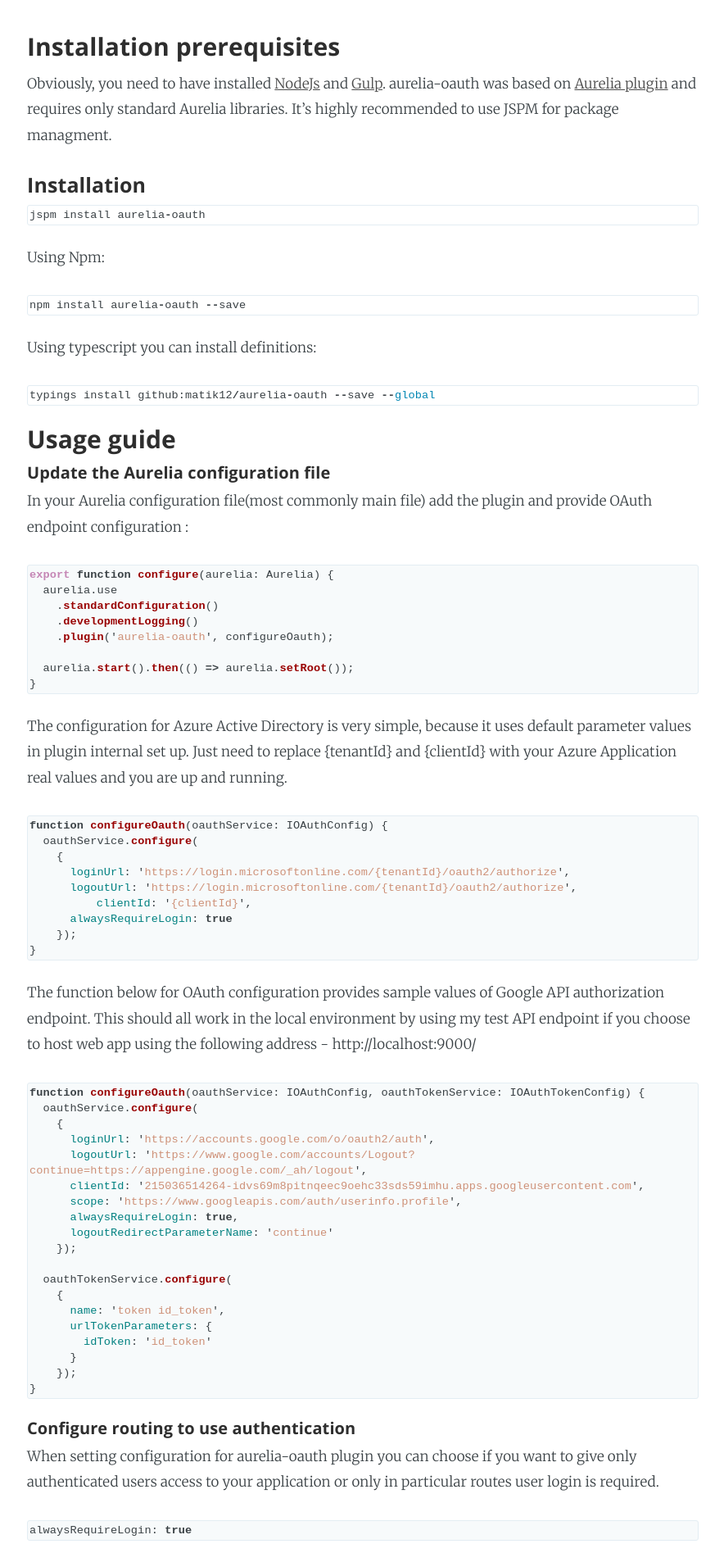
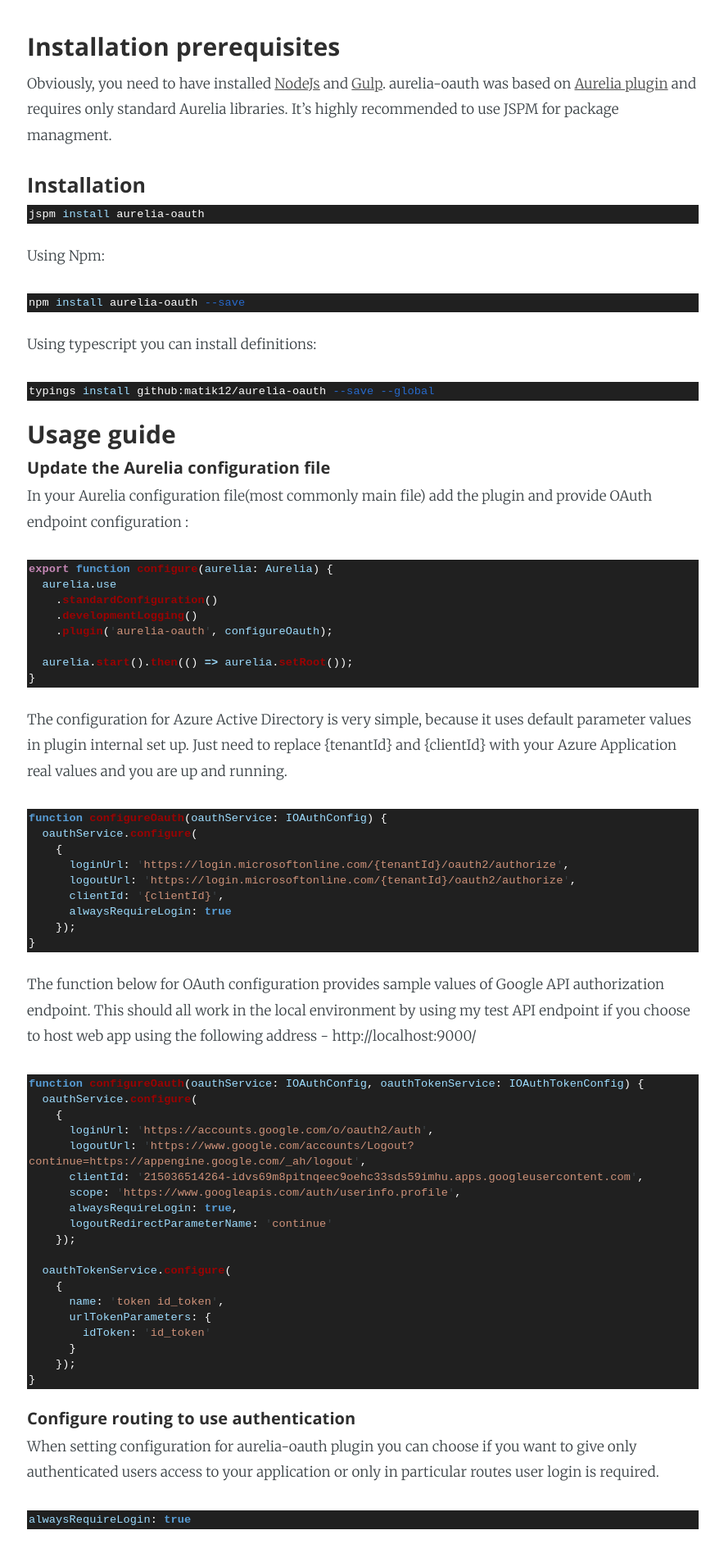
Before and after one commit to matik12/matik12.github.com, a Jekyll site: the page built from _posts/2016-12-29-aurelia-oauth-plugin.md, in a window 1280 px wide. Shown: the part 1630-3525 px from the top of the page at 82% size, without its empty margins (197-1081 px from the left). Built offline with Jekyll 4.4.1, drawn with Linux system fonts in a browser that asks for light colours; comment, search, counter and statistics services are not loaded.

Commit message:
Added new color themes for code blocks.

````diff
--- a/_posts/2016-12-29-aurelia-oauth-plugin.md
+++ b/_posts/2016-12-29-aurelia-oauth-plugin.md
@@ -25,17 +25,17 @@
 Obviously, you need to have installed [NodeJs](https://nodejs.org/) and [Gulp](http://gulpjs.com/). aurelia-oauth was based on [Aurelia plugin](https://github.com/aurelia/skeleton-plugin) and requires only standard Aurelia libraries. It's highly recommended to use JSPM for package managment.
 
 #### Installation
-```js
+{% highlight shell %}
 jspm install aurelia-oauth
-```
+{% endhighlight %}
 Using Npm:
-```js
+{% highlight shell %}
 npm install aurelia-oauth --save
-```
+{% endhighlight %}
 Using typescript you can install definitions:
-```js
+{% highlight shell %}
 typings install github:matik12/aurelia-oauth --save --global
-```
+{% endhighlight %}
 
 ### Usage guide
 
@@ -59,7 +59,7 @@
     {
       loginUrl: 'https://login.microsoftonline.com/{tenantId}/oauth2/authorize',
       logoutUrl: 'https://login.microsoftonline.com/{tenantId}/oauth2/authorize',
-	  clientId: '{clientId}',
+      clientId: '{clientId}',
       alwaysRequireLogin: true
     });
 }
--- a/_sass/_syntax.scss
+++ b/_sass/_syntax.scss
@@ -1,13 +1,13 @@
 
 .highlight {
 	background: #ffffff;
-	.c { color: #999988; font-style: italic } /* Comment */
-	.err { color: #a61717; } /* Error */
+	.c { color: #5D8B4E; font-style: italic } /* Comment */
+	.err { color: #9CDCFE; } /* Error */
 	.k { font-weight: bold; color: #C586B5; } /* Keyword */
-	.o { font-weight: bold } /* Operator */
-	.cm { color: #999988; font-style: italic } /* Comment.Multiline */
-	.cp { color: #999999; font-weight: bold } /* Comment.Preproc */
-	.c1 { color: #999988; font-style: italic } /* Comment.Single */
+	.o { font-weight: bold; color: #9CDCFE; } /* Operator */
+	.cm { color: #5D8B4E; font-style: italic } /* Comment.Multiline */
+	.cp { color: #5D8B4E; font-weight: bold } /* Comment.Preproc */
+	.c1 { color: #5D8B4E; font-style: italic } /* Comment.Single */
 	.cs { color: #999999; font-weight: bold; font-style: italic } /* Comment.Special */
 	.gd { color: #000000; background-color: #ffdddd } /* Generic.Deleted */
 	.gd .x { color: #000000; background-color: #ffaaaa } /* Generic.Deleted.Specific */
@@ -21,22 +21,22 @@
 	.gs { font-weight: bold } /* Generic.Strong */
 	.gu { color: #aaaaaa } /* Generic.Subheading */
 	.gt { color: #aa0000 } /* Generic.Traceback */
-	.kc { font-weight: bold } /* Keyword.Constant */
-	.kd { font-weight: bold } /* Keyword.Declaration */
+	.kc { font-weight: bold; color: #569CD6; } /* Keyword.Constant */
+	.kd { font-weight: bold; color: #569CD6; } /* Keyword.Declaration */
 	.kp { font-weight: bold } /* Keyword.Pseudo */
-	.kr { font-weight: bold } /* Keyword.Reserved */
+	.kr { font-weight: bold; color: #569CD6; } /* Keyword.Reserved */
 	.kt { color: #445588; font-weight: bold } /* Keyword.Type */
 	.m { color: #009999 } /* Literal.Number */
 	.s { color: #CE9178 } /* Literal.String */
-	.na { color: #008080 } /* Name.Attribute */
-	.nb { color: #0086B3 } /* Name.Builtin */
+	.na { color: #9CDCFE; } /* Name.Attribute */
+	.nb { color: #9CDCFE;; } /* Name.Builtin */
 	.nc { color: #445588; font-weight: bold } /* Name.Class */
 	.no { color: #008080 } /* Name.Constant */
 	.ni { color: #800080 } /* Name.Entity */
 	.ne { color: #990000; font-weight: bold } /* Name.Exception */
 	.nf { color: #990000; font-weight: bold } /* Name.Function */
 	.nn { color: #555555 } /* Name.Namespace */
-	.nt { color: #000080 } /* Name.Tag */
+	.nt { color: #2568CA } /* Name.Tag */
 	.nv { color: #008080 } /* Name.Variable */
 	.ow { font-weight: bold } /* Operator.Word */
 	.w { color: #bbbbbb } /* Text.Whitespace */
@@ -60,4 +60,8 @@
 	.vg { color: #008080 } /* Name.Variable.Global */
 	.vi { color: #008080 } /* Name.Variable.Instance */
 	.il { color: #009999 } /* Literal.Number.Integer.Long */
+	.p { color: white; }
+	.nx { color: #9CDCFE; }
+	.nl { color: #9CDCFE; }
+	.language-shell { color: white; }
 }
--- a/assets/css/screen.css
+++ b/assets/css/screen.css
@@ -338,7 +338,7 @@
     -moz-box-sizing: border-box;
     box-sizing: border-box;
     margin: 0 0 1.75em 0;
-    border: #E3EDF3 1px solid;
+    border: none;
     width: 100%;
     padding: 2px;
     font-family: Inconsolata, monospace, sans-serif;
@@ -346,8 +346,8 @@
     line-height:1.4;
     white-space: pre;
     overflow: auto;
-    background: #F7FAFB;
-    border-radius: 3px;
+    background: #1E1E1E;
+    opacity: 0.99;
 }
 
 pre code, tt {
````
